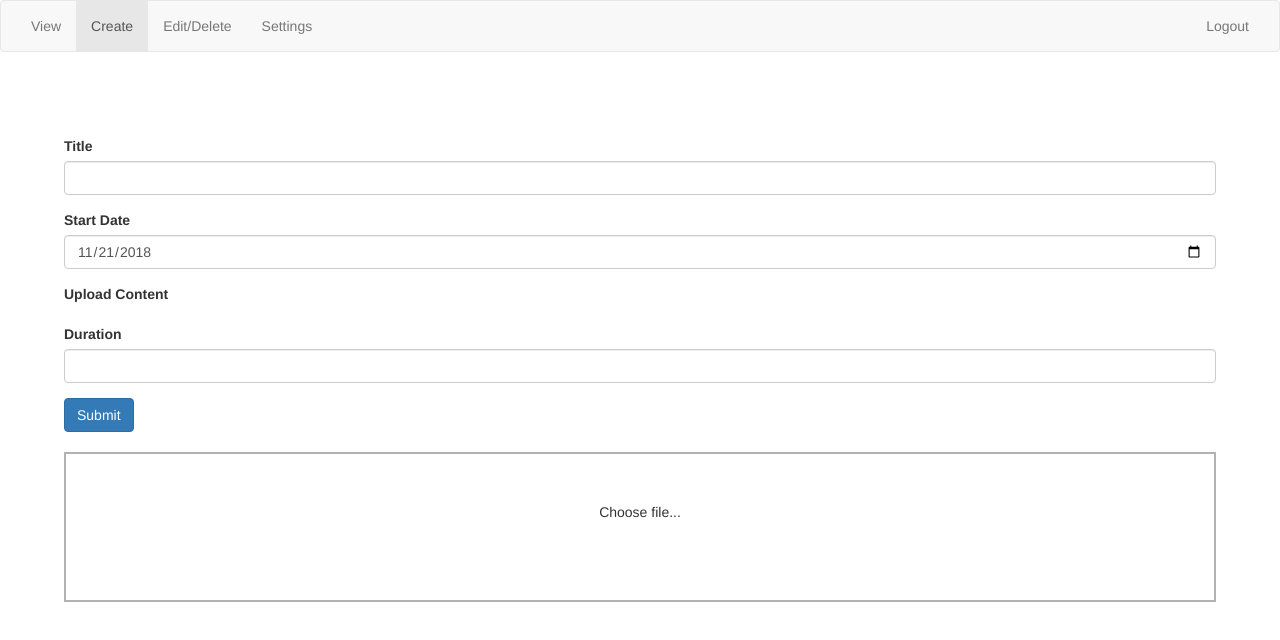
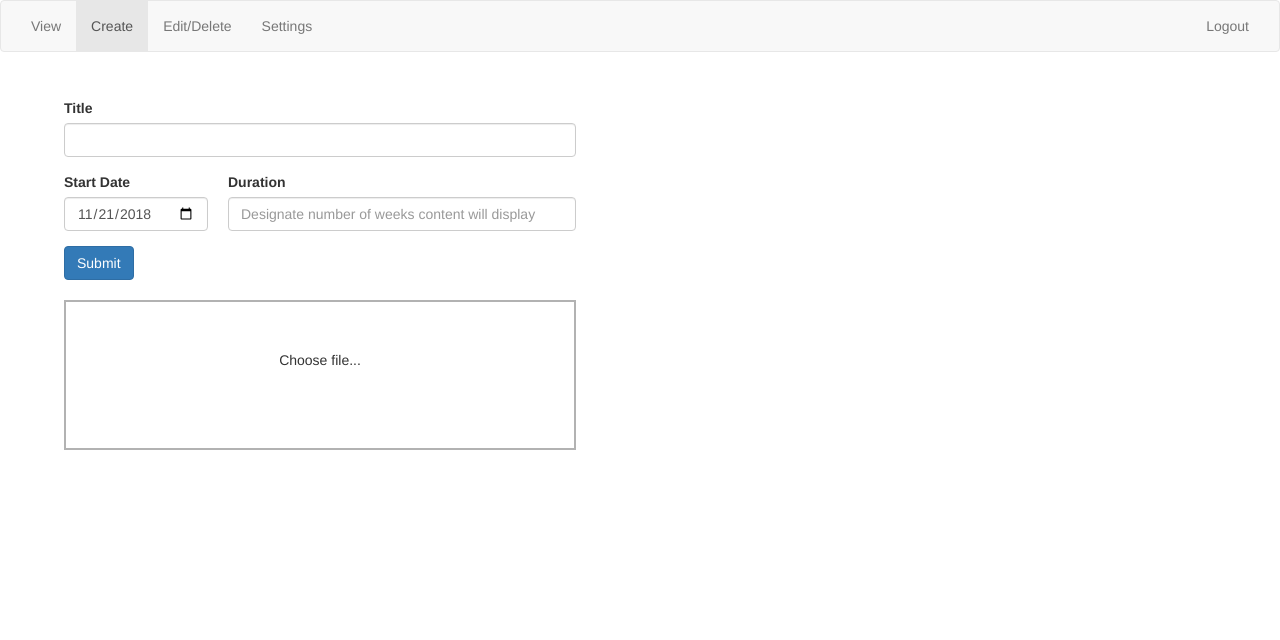
Before and after one commit to giavinh79/reynoldstest, a website: page create.html in a window 1280 px wide. Drawn offline with nearby package versions, Linux system fonts and the light colour scheme.

Commit message:
working upload system

```diff
--- a/create.html
+++ b/create.html
@@ -10,15 +10,14 @@
         <script src="https://ajax.googleapis.com/ajax/libs/jquery/3.3.1/jquery.min.js"></script>
         <script src="https://maxcdn.bootstrapcdn.com/bootstrap/3.3.7/js/bootstrap.min.js"></script>
 
-        <!-- Datepicker
-        <script src="https://cdnjs.cloudflare.com/ajax/libs/bootstrap-datetimepicker/4.14.30/js/bootstrap-datetimepicker.min.js"></script> -->
-
         <script src="lib/dropzone.js"></script>
         <link rel="stylesheet" href="css/dropzone.css">
 
         <link rel="stylesheet" href="css/create.css">
         <script>
+            Dropzone.autoDiscover = false;
             $(document).ready(function() {
+                // $("#my-awesome-dropzone").dropzone();
                 var today = new Date();
                 var dd = today.getDate();
                 var mm = today.getMonth()+1; //January is 0!
@@ -34,8 +33,16 @@
 
                 today = yyyy + '-' + mm + '-' + dd;
                 $('#datePicker').attr("value", today);
-                // today = yyyy + '-' + mm + '-' + dd-1;
                 $('#datePicker').attr("min", today);
+
+                $("#uploadForm").dropzone({
+                    url: "/file-upload",
+                    maxFilesize:10, // MB
+                    autoProcessQueue: false,
+                    maxFiles: 1,
+                    acceptedFiles: 'image/*',
+                    enqueueForUpload: true
+                });
             });
         </script>
     </head>
@@ -59,24 +66,24 @@
                     <label for="inputTitle">Title</label>
                     <input type="text" class="form-control" id="inputTitle" name="inputTitle">
                 </div>
-                <div class="form-group">
-                    <label for="start">Start Date</label><br>
-                    <input id="datePicker" type='date' class="form-control" />
+                <div class="form-group" style="display: flex;">
+                    <div style="flex: 1; padding-right: 2rem;">
+                        <label for="start">Start Date</label><br>
+                        <input id="datePicker" type='date' class="form-control" />
+                    </div>
+                    <div style="flex: 4;">
+                        <label for="inputDuration">Duration</label>
+                        <input type="number" min="1" max="5" class="form-control" id="inputDuration" name="inputDuration" placeholder="Designate number of weeks content will display" required>
+                    </div>
                 </div>
-                <div class="form-group">
-                    <label for="firstName">Upload Content</label>
+                <div>
 
-                </div>
-
-                <div class="form-group">
-                    <label for="inputDuration">Duration</label>
-                    <input type="text" class="form-control" id="inputDuration" name="inputDuration" required>
                 </div>
                 <button type="submit" class="btn btn-primary">Submit</button>
             </form>
 
             <br>
-            <form action="/file-upload" method="post" class="dropzone" id="my-awesome-dropzone""></form>
+            <form action="" class="dropzone" method="post" id="uploadForm"></form>
         </div>
     </body>
 </html>
--- a/css/create.css
+++ b/css/create.css
@@ -4,7 +4,7 @@ html, body {
 }
 
 .createWrapper {
-    padding: 5% 5%;
+    padding: 2% 5%;
 }
 
 input[type=date]::-webkit-inner-spin-button {
@@ -26,3 +26,7 @@ ul.navbar-nav li:nth-child(5) {
     margin-left: auto;
     float: right;
 }
+
+.createWrapper {
+    width: 50%;
+}
--- a/package.json
+++ b/package.json
@@ -11,6 +11,7 @@
     "cookie-parser": "^1.4.3",
     "express": "^4.16.4",
     "mongodb": "^3.1.9",
+    "multiparty": "^4.2.1",
     "mustache": "^3.0.1"
   },
   "engines": {
```
Also changed, not shown: css/home.css (+6 -4 lines), index.html (+1 -1 lines), index.js (+20 -10 lines), 1 other file.
